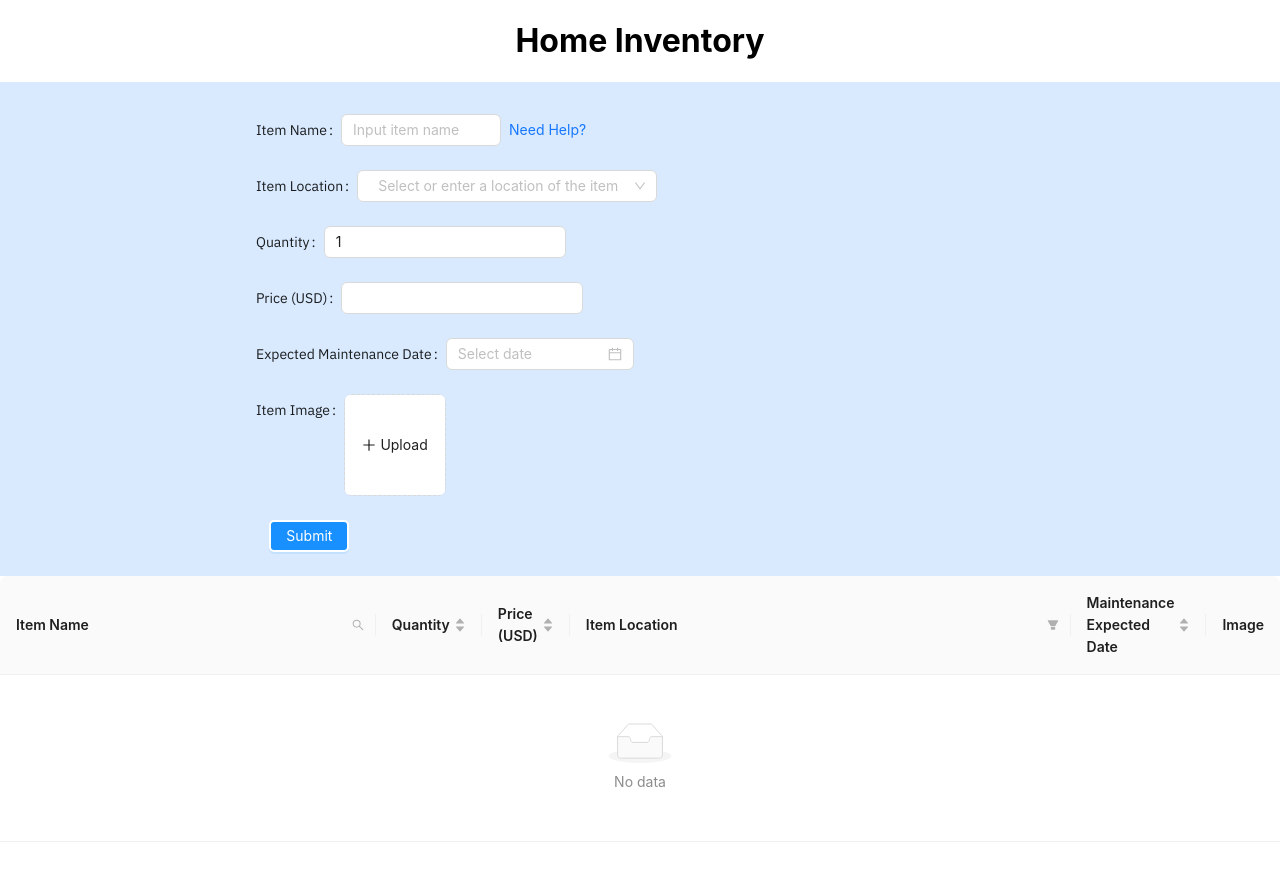
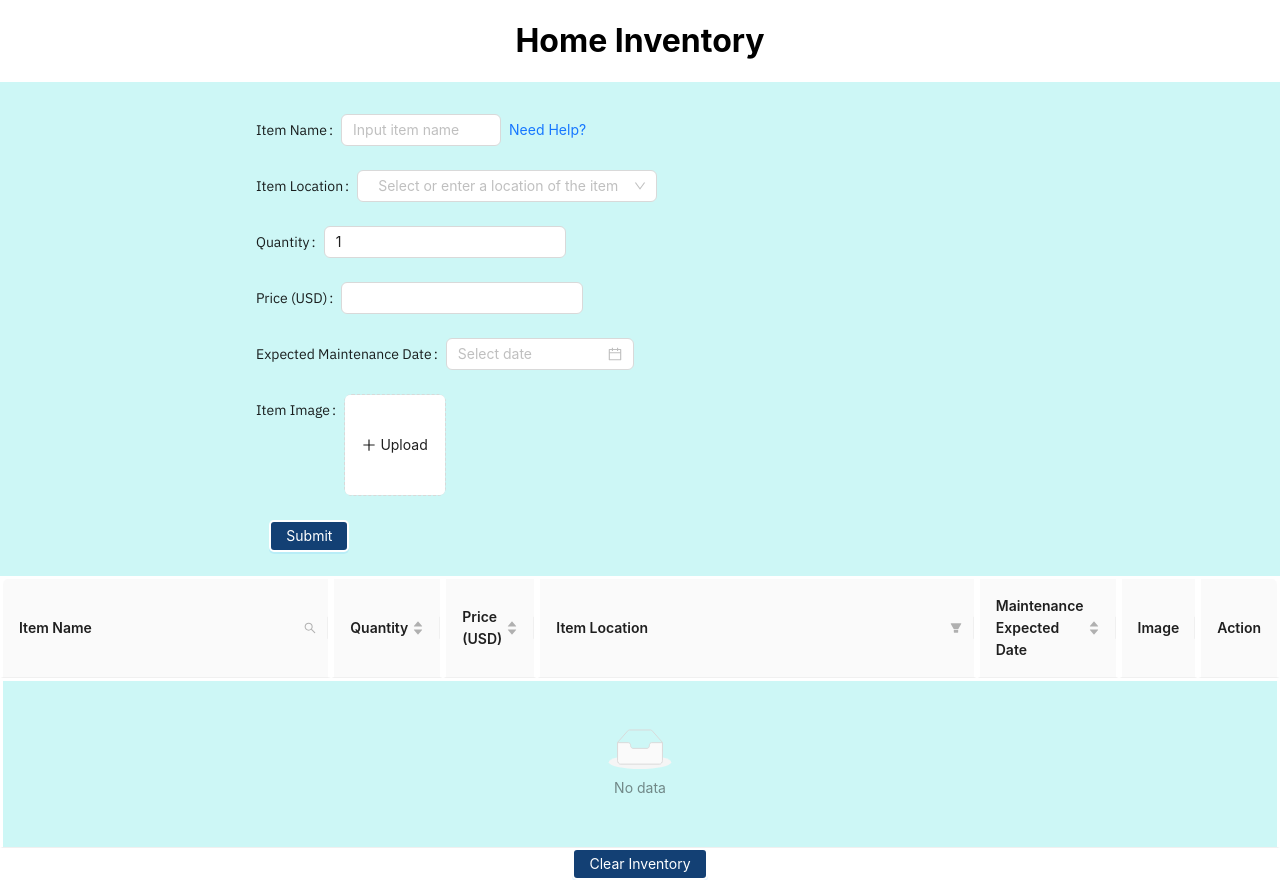
Before and after one commit to xizhong0422/react-home-inventory, a React (Create React App) app: page / in a window 1280 px wide. Before the commit the page ends 842 px from the top, so only its background shows below. Built offline with nearby package versions, Linux system fonts and the light colour scheme.

Commit message:
everything except image

```diff
--- a/src/App.css
+++ b/src/App.css
@@ -33,7 +33,7 @@
 
 .add-item-form{
   width: 100%;
-  background-color: #d9eaff;
+  background-color: #CDF7F6;
   min-height: 50vh;
   padding-top: 4vh;
   display: flex;
@@ -58,23 +58,35 @@
 
 ant-picker-outlined:focus, .ant-picker-outlined:focus-within{
   border-width: 2px;
-  border-color: #1979FE;
+  border-color: #134074;
 }
 
 ant-input-number-outlined:focus, .ant-input-number-outlined:focus-within {
   border-width: 2px;
-  border-color: #1979FE;
+  border-color: #134074;
 }
 
 .ant-input-outlined:focus-within{
   border-width: 2px;
-  border-color: #1979FE;
+  border-color: #134074;
 }
 
 .ant-select-selector .ant-select-selection-search-input .ant-select-open
 {
   border-width: 2px;
-  border-color: #1979FE;
+  border-color: #134074;
+}
+
+
+.ant-table-cell{
+  background-color: #CDF7F6;
+  border-color: #FFFFFF;
+  border-style: solid;
+}
+
+ant-pagination-item ant-pagination-item-1 ant-pagination-item-active{
+  border-color: #134074;
+  border-style: solid;
 }
 
 /* @keyframes App-logo-spin {
--- a/src/App.js
+++ b/src/App.js
@@ -8,7 +8,9 @@ import Highlighter from 'react-highlight-words';
 
 
 function App() {
-  const [products, setProduct] = useState([]);
+  const initialProducts = JSON.parse(localStorage.getItem('products')) || [];
+  const [products, setProduct] = useState(initialProducts);
+
   const formData = createRef();
   const [form] = Form.useForm();
 
@@ -40,6 +42,11 @@ function App() {
   useEffect(() => {
     localStorage.setItem('products', JSON.stringify(products));
   }, [products]); //runs whenever products change
+
+  const clearLocalStorage = () => {
+    localStorage.removeItem('products');
+    setProduct([]);
+  };
 
   const [fileList, setFileList] = useState([]);
 
@@ -176,16 +183,9 @@ function App() {
     },
     { title: 'Item Location',
       dataIndex: 'location',
-      filters: [
-        {
-          text: 'Living Room',
-          value: 'Living room',
-        },
-        {
-          text: 'Kitchen',
-          value: 'Kitchen',
-        },
-      ],
+      filters: rooms.map (room => ({
+        text: room,
+        value: room,})),
       onFilter: (value, record) => record.address.startsWith(value),
       filterSearch: true,
       width: '40%',
@@ -197,7 +197,13 @@ function App() {
     { title: "Image",
       dataIndex: "image",
       render: theImageURL => <img alt={theImageURL} src={theImageURL} />
-    }
+    },
+    {
+      title: 'Action',
+      dataIndex: '',
+      key: 'x',
+      render: () => <a>Delete</a>,
+    },
   ];
 
   const tableData = products.map((product, index) => {
@@ -208,35 +214,8 @@ function App() {
       quantity: product.productQuantity,
       price: product.productPrice ? product.productPrice : null,
       maintenanceDate: product.productMaintenanceDate ? product.productMaintenanceDate : null,
-      image: product.productImage ? product.productImage.fileList[0] : null,
+      image: product.productImage ? product.productImage.fileList[0].theImageURL : null,
     }});
-
-  const data = [
-    {
-      key: '1',
-      name: 'John Brown',
-      age: 32,
-      address: 'New York No. 1 Lake Park',
-    },
-    {
-      key: '2',
-      name: 'Jim Green',
-      age: 42,
-      address: 'London No. 1 Lake Park',
-    },
-    {
-      key: '3',
-      name: 'Joe Black',
-      age: 32,
-      address: 'Sydney No. 1 Lake Park',
-    },
-    {
-      key: '4',
-      name: 'Jim Red',
-      age: 32,
-      address: 'London No. 2 Lake Park',
-    },
-  ];
 
   const onChange = (pagination, filters, sorter, extra) => {
     console.log('params', pagination, filters, sorter, extra);
@@ -376,7 +355,7 @@ function App() {
         <Form.Item label=" " colon={false}>
           <Button type="primary" htmlType="submit"
           style={{
-            backgroundColor: "#1890ff",
+            backgroundColor: "#134074",
             borderColor: "#FFFFFF",
             borderRadius: "5px",
             borderWidth: "2px",
@@ -386,8 +365,18 @@ function App() {
         </Form.Item>
       </Form>
 
-      <Table columns={columns} dataSource={tableData} onChange={onChange} />
+      <Table columns={columns} dataSource={tableData} onChange={onChange}
 
+      />
+
+      <Button type="primary" onClick={clearLocalStorage}
+          style={{
+            backgroundColor: "#134074",
+            borderColor: "#ffffff",
+            borderRadius: "5px",
+            borderWidth: "2px",
+          }}>
+            Clear Inventory</Button>
     </div>
   );
 }
```
